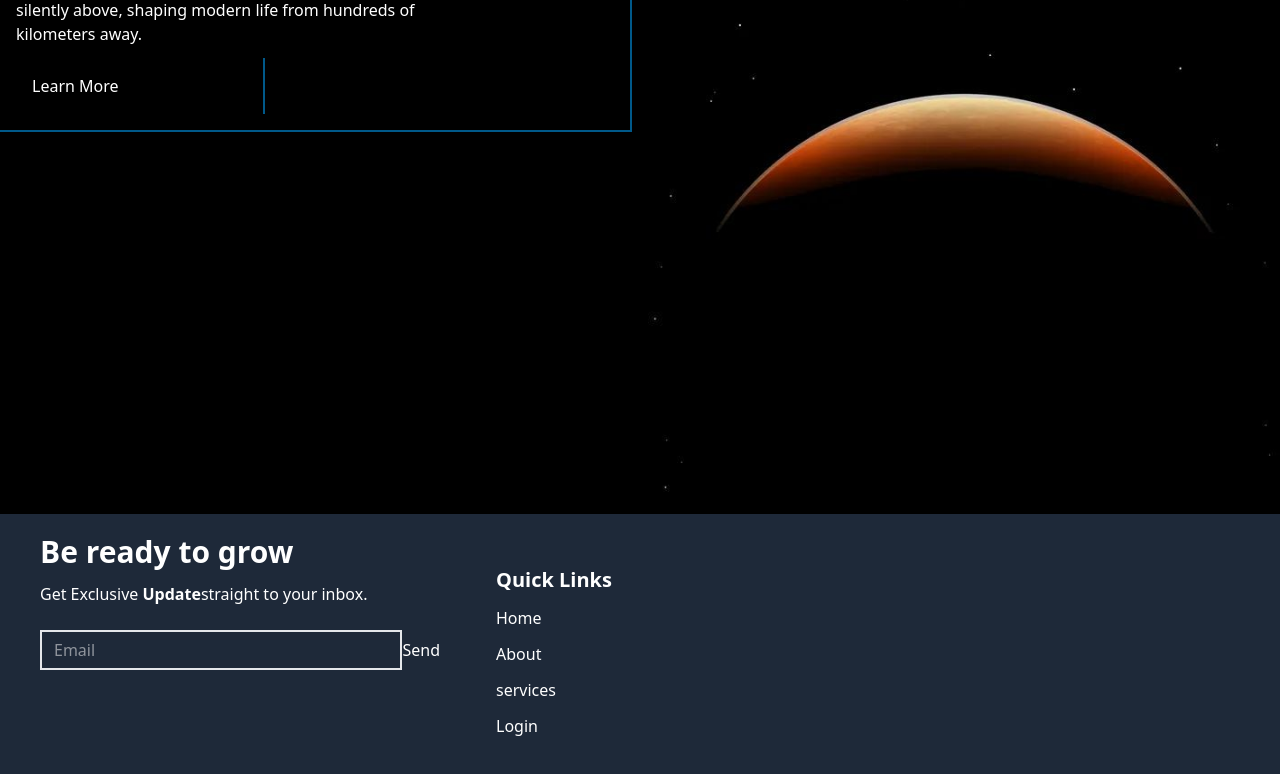
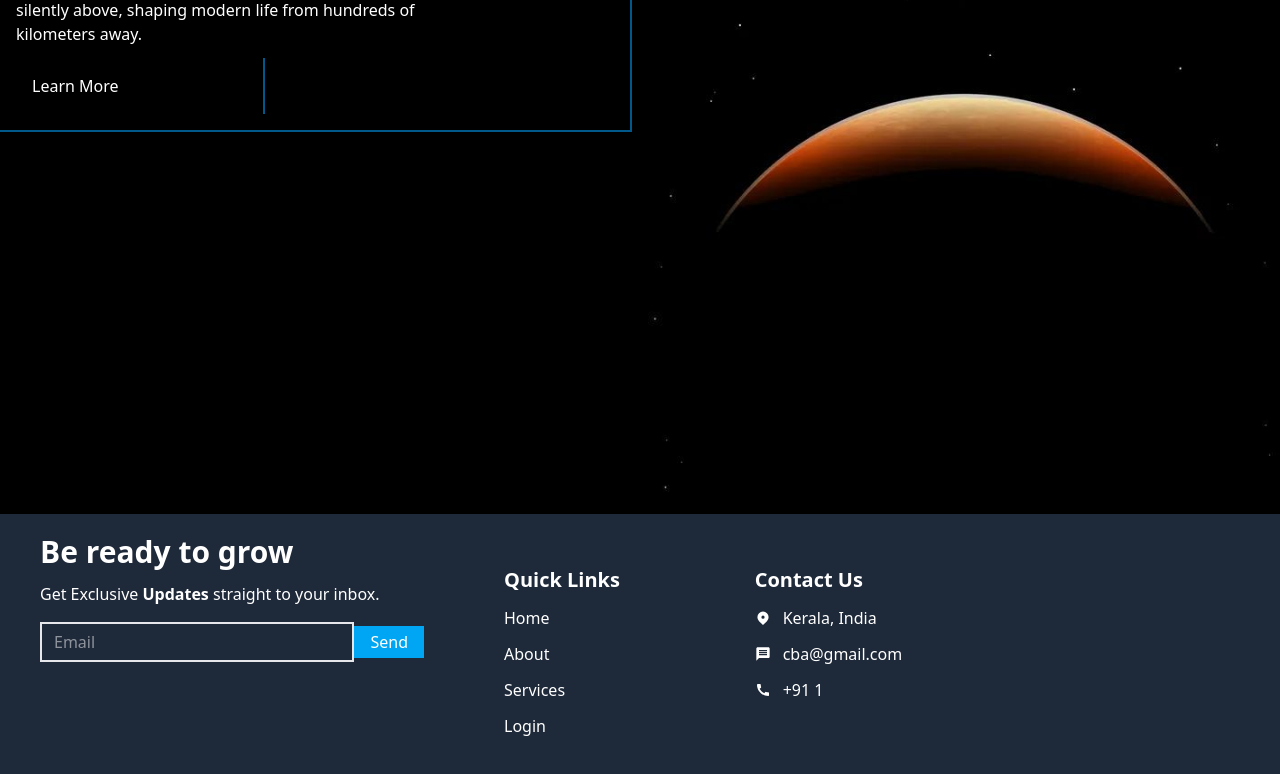
Before and after one commit to BenjjjO/panetEarth, a React (Vite) app: page / in a window 1280 px wide. Shown: the part 2409-3183 px from the top of the page. Built offline with nearby package versions, Linux system fonts and the light colour scheme.

Commit message:
some more short divs

```diff
--- a/src/components/Footer/Footer.jsx
+++ b/src/components/Footer/Footer.jsx
@@ -1,41 +1,70 @@
-import React from 'react'
+import React from "react";
+import { HiLocationMarker } from "react-icons/hi";
+import { MdCall, MdMessage } from "react-icons/md";
 
 const Footer = () => {
   return (
-    <div className='bg-gray-800 text-white'>
-        <section className='max-w-[1200px] mx-auto text-white'>
-            <div className='grid md:grid-cols-3 py-5'>
+    <div className="bg-gray-800 text-white">
+      <section className="max-w-[1200px] mx-auto">
+        <div className="grid md:grid-cols-3 py-5 gap-6">
+
+          {/* Newsletter */}
           <div>
-                    <h1 className='text-xl sm:text-3xl font-bold sm:text-left text-justify mb-3'>Be ready to grow</h1>
-                    <p>Get Exclusive <span className='font-bold'>Update</span>straight to your inbox. </p><br />
-                    <div className='flex item-center h-10'>
-                        <input type="text" className='py-1 px-3 w-full h-[100%] inline-block focus:outline-none focus:border-sky-500 focus:ring-2 focus:ring-sky-500 bg-gray-800 border-gray-200 border-2' placeholder='Email' />
-                        <button>Send</button>
+            <h1 className="text-xl sm:text-3xl font-bold mb-3">
+              Be ready to grow
+            </h1>
+            <p>
+              Get Exclusive <span className="font-bold">Updates</span> straight to
+              your inbox.
+            </p>
+            <div className="flex items-center h-10 mt-4">
+              <input
+                type="text"
+                className="py-1 px-3 w-full h-full focus:outline-none focus:border-sky-500 focus:ring-2 focus:ring-sky-500 bg-gray-800 border-gray-200 border-2"
+                placeholder="Email"
+              />
+              <button className="bg-sky-500 px-4 py-1 hover:bg-sky-600 duration-200">
+                Send
+              </button>
             </div>
           </div>
-                <div className='grid grid-cols-2 sm:grid-cols-3 col-span-2 md:pl-10'>
-                    <div className='py-8 px-4'>
-<h1 className='text-xl font-bold mb-3'>Quick Links</h1>
-  <ul className='flex flex-col gap-3'>
-    <li>
-        <a href="#">Home</a>
-    </li>
-     <li>
-        <a href="#">About</a>
-    </li>
-     <li>
-        <a href="#">services</a>
-    </li>
-     <li>
-        <a href="#">Login</a>
-    </li>
+
+          {/* Links & Contact */}
+          <div className="grid grid-cols-2 sm:grid-cols-3 col-span-2 md:pl-10">
+
+            {/* Quick Links */}
+            <div className="py-8 px-4">
+              <h1 className="text-xl font-bold mb-3">Quick Links</h1>
+              <ul className="flex flex-col gap-3">
+                <li><a href="#">Home</a></li>
+                <li><a href="#">About</a></li>
+                <li><a href="#">Services</a></li>
+                <li><a href="#">Login</a></li>
               </ul>
             </div>
+
+            {/* Contact */}
+            <div className="py-8 px-4 col-span-2 sm:col-span-1">
+              <h1 className="text-xl font-bold mb-3">Contact Us</h1>
+              <div className="flex items-center gap-3">
+                <HiLocationMarker />
+                <p>Kerala, India</p>
+              </div>
+              <div className="flex items-center gap-3 mt-3">
+                <MdMessage />
+                <p>cba@gmail.com</p>
+              </div>
+              <div className="flex items-center gap-3 mt-3">
+                <MdCall />
+                <p>+91 1</p>
+              </div>
+            </div>
+
           </div>
         </div>
       </section>
     </div>
-  )
-}
+  );
+};
 
-export default Footer
+export default Footer;
```
Lines whose indentation alone changed are shown as unchanged.
